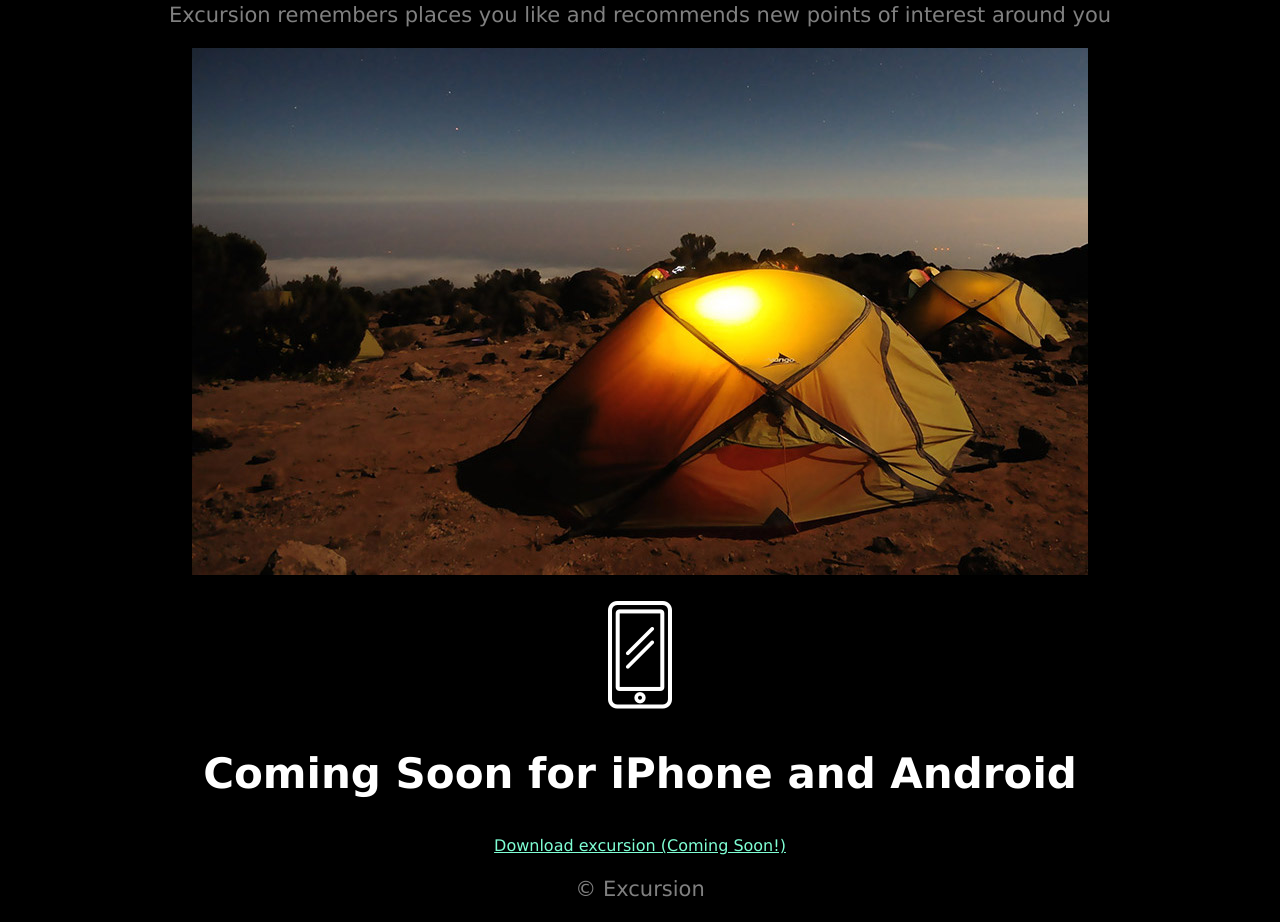
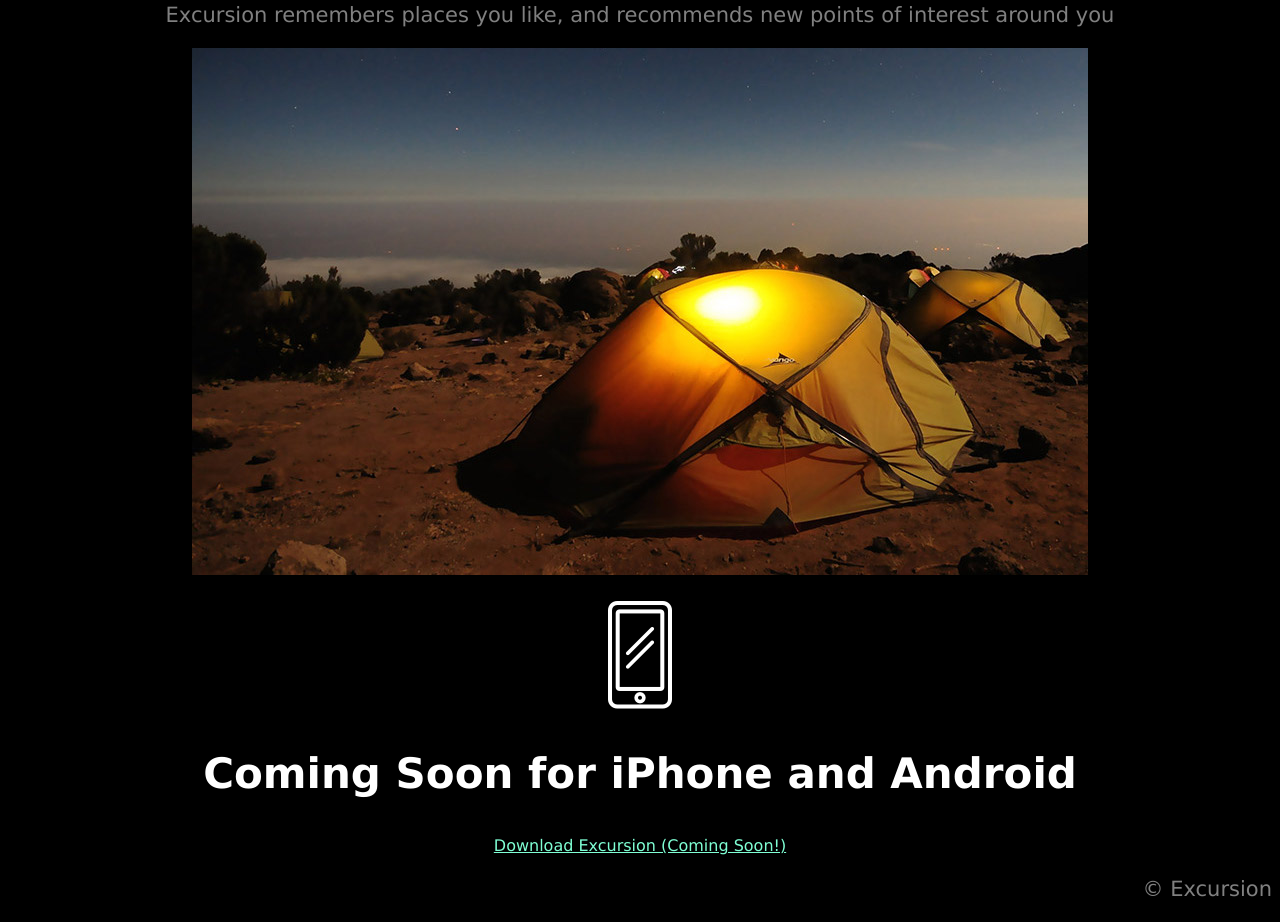
Before and after one commit to jimmythefallon/excursion, a plain HTML site: page index.html in a window 1280 px wide. Shown: the part 456-1378 px from the top of the page. Drawn offline with Linux system fonts and the light colour scheme.

Commit message:
Add some details on CSS

```diff
--- a/index.html
+++ b/index.html
@@ -14,20 +14,20 @@
 
     <!-- Video -->
     <section class="video">
-      <video src="./resources/videos/excursion.mp4" autoplay loop>Your browser does not support this video format</video>
+      <video src="./resources/videos/excursion.mp4" autoplay loop muted>Your browser does not support this video format</video>
       </video>
     </section>
 
     <!-- Info about the project -->
     <section class="main">
       <h2>Your personal travel guide</h2>
-      <p>Excursion remembers places you like and recommends new points of interest around you</p>
+      <p>Excursion remembers places you like, and recommends new points of interest around you</p>
       <p><img src="./resources/images/camp.jpg" alt="tent on the desert"></p>
 
     <!--Download section; to be update -->
       <p><img src="./resources/images/phone.png" alt="phone icon"></p>
       <h2>Coming Soon for iPhone and Android</h2>
-      <p><a href="#">Download excursion (Coming Soon!)</a></p>
+      <p><a href="#">Download Excursion (Coming Soon!)</a></p>
     </section>
 
     <!-- footer -->
--- a/resources/css/style.css
+++ b/resources/css/style.css
@@ -1,31 +1,23 @@
 body {
   background-color: black;
   text-align: center;
-}
-
-h1,
-h2,
-h3,
-p {
-  font-family: Verdana, sans-serif;
+  font-family: "Verdana", sans-serif;
+  color: white;
 }
 
 h1 {
   font-weight: normal;
   font-size: 50px;
-  color: white;
-  text-align: center;
 }
 
 h2 {
   font-weight: 300px;
   font-size: 42px;
-  color: white;
 }
 
 p {
   font-size: 21px;
-  color: grey;
+  color: gray;
 }
 
 a{
@@ -33,7 +25,7 @@ a{
   font-size: 16px;
 }
 
-.left p{
-  color: grey;
-  text-align: left:left;
+.footer {
+  color: gray;
+  text-align: right;
 }
```
